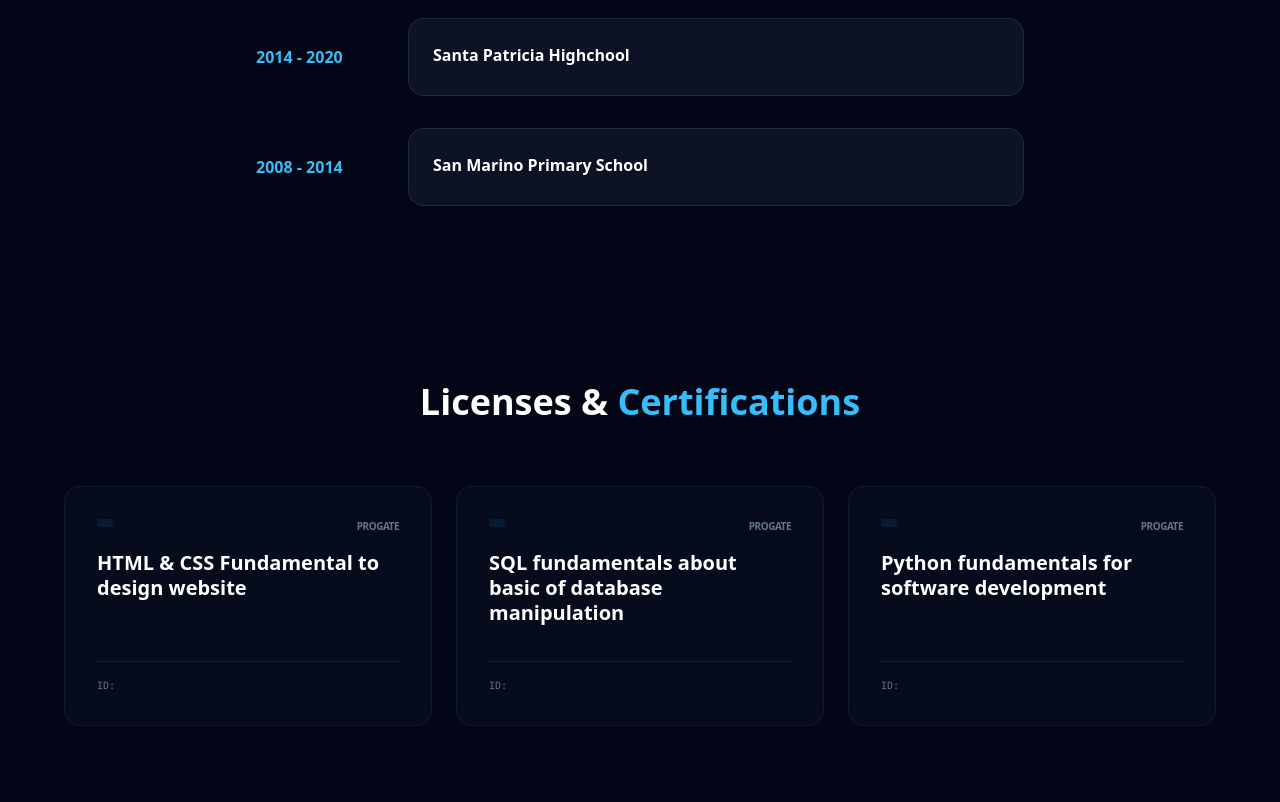
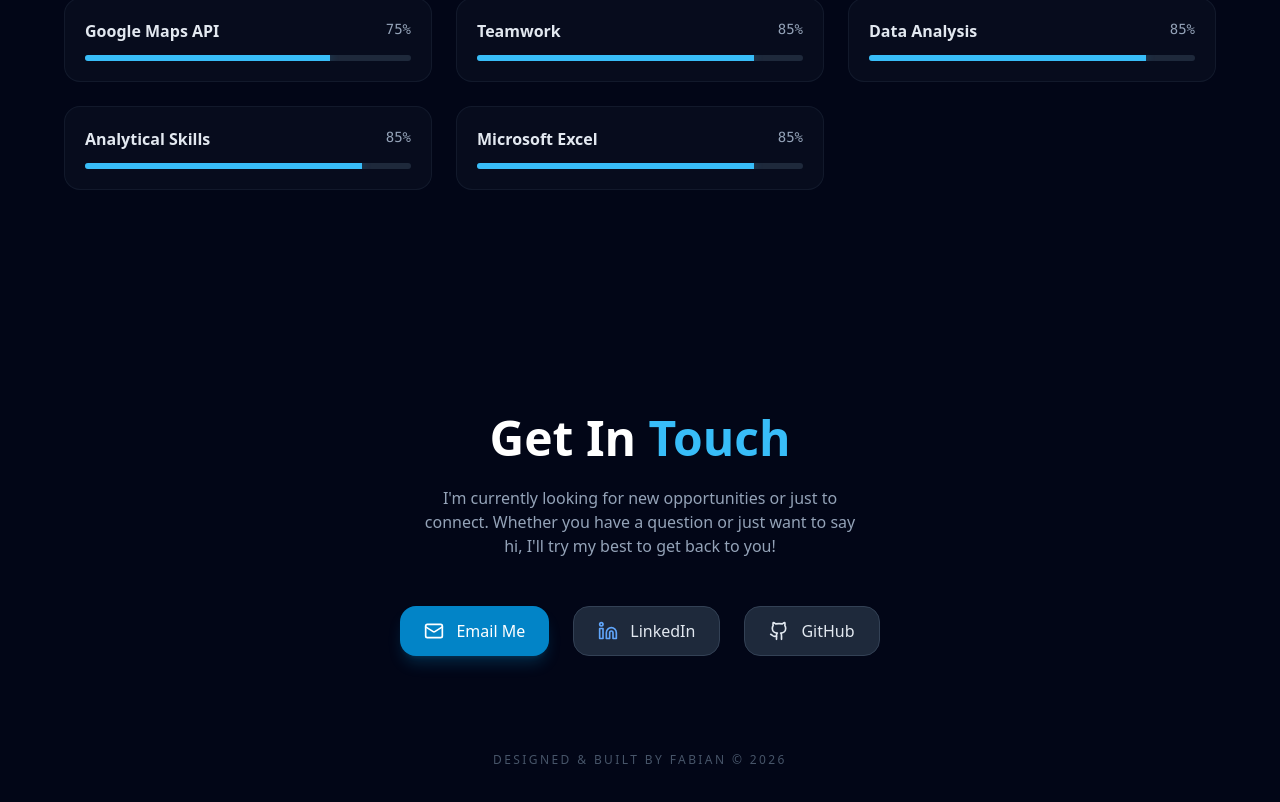
Before and after one commit to fabian832/portfolio-website, a React (Vite) app: page / in a window 1280 px wide. Shown: the part 5924-6726 px from the top of the page. Built offline with nearby package versions, Linux system fonts and the light colour scheme.

Commit message:
Fix data

```diff
--- a/src/pages/Portofolio.tsx
+++ b/src/pages/Portofolio.tsx
@@ -2,7 +2,7 @@ import Hero from "../components/Hero";
 import Skills from "../components/Skills";
 import Experience from "../components/Experience";
 import Education from "../components/Education";
-import Licenses from "../components/Licenses";
+// import Licenses from "../components/Licenses";
 // import Projects from "../components/Projects";
 import Contact from "../components/Contact";
 import Navbar from "../components/Navbar";
@@ -13,10 +13,10 @@ export default function Portofolio() {
         <div className="min-h-screen bg-slate-900 text-slate-100">
             <Navbar />
             <Hero />
-            <Skills />
             <Experience />
             <Education />
-            <Licenses />
+            <Skills />
+            {/* <Licenses /> */}
             {/* <Projects /> */}
             <Contact />
         </div>
```
